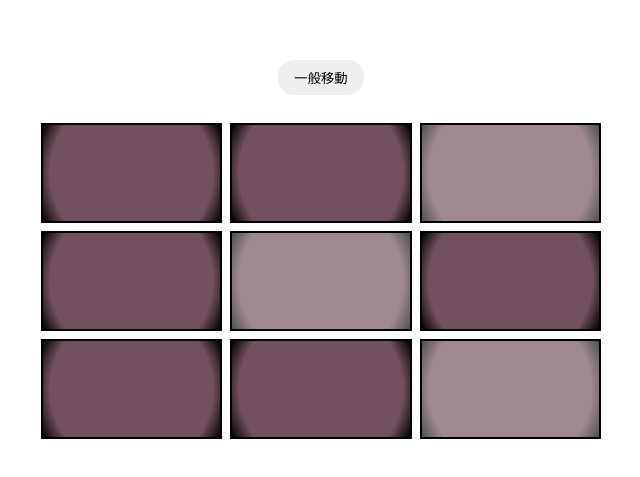
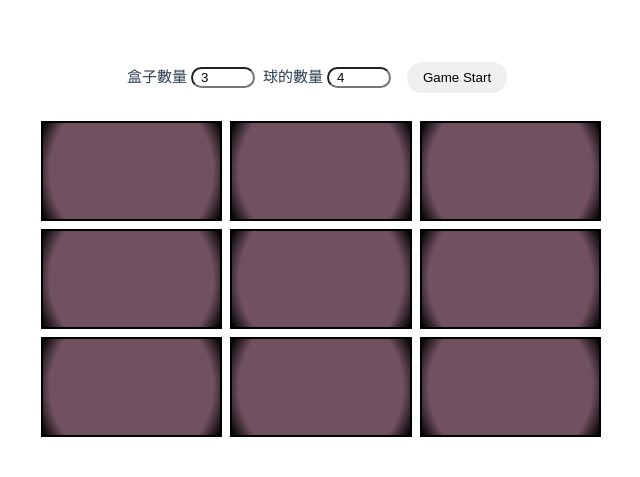
Before and after one commit to ingridkao/neutec-interview, a Vue app: page / in a window 1280 px wide. Shown: the part 145-622 px from the top of the page, without its empty margins (319-959 px from the left). Built offline with nearby package versions, Linux system fonts and the light colour scheme.

Commit message:
改寫：讓格子和球可以被調整

```diff
--- a/src/App.vue
+++ b/src/App.vue
@@ -1,8 +1,25 @@
 <script setup>
     import { reactive } from 'vue'
 	const state = reactive({
-		plusAction: false
+		plusAction: false,
+		boxCount: 3,
+		ballCount: 4,
+		result: [11, 13, 31, 33]
 	})
+	const start = () => {
+		const list = []
+		state.result = []
+		for (let row = 1; row <= state.boxCount; row++) {
+			for (let col = 1; col <= state.boxCount; col++) {
+				list.push(parseInt(`${row}${col}`))
+			}
+		}
+		// random answer
+		for (let row = 0; row <= state.ballCount; row++) {
+			const index = Math.floor(Math.random() * list.length)
+			state.result.push(list[index])
+		}
+	}
 	const plus = () => {
 		state.plusAction = !state.plusAction
 	}
@@ -10,20 +27,24 @@
 
 <template>
 	<header>
-		<button @click="plus">{{state.plusAction? '加分題': '一般移動'}}</button>
+		<label for="boxCount">盒子數量</label>
+		<input type="number" id="boxCount" v-model="state.boxCount">
+		<label for="ballCount">球的數量</label>
+		<input type="number" id="ballCount" v-model="state.ballCount" min="1" :max="state.boxCount*state.boxCount">
+		<button @click="start">Game Start</button>
 	</header>
 
 	<main>
-		<div class="row">
-			<div class="col">
-				<div class="ball move1" :class="{rightDown3: state.plusAction}"></div>
+		<div class="row" v-for="row in state.boxCount" :key="row">
+			<div class="col" v-for="col in state.boxCount" :key="`${row}${col}`">
+				<div v-if="state.result.includes(parseInt(`${row}${col}`))" class="ball move1" :class="{rightDown3: state.plusAction}"></div>
 			</div>
-			<div class="col"></div>
+			<!-- <div class="col"></div>
 			<div class="col flashing">
 				<div class="ball move2" :class="{down3: state.plusAction}"></div>
-			</div>
+			</div> -->
 		</div>
-		<div class="row">
+		<!-- <div class="row">
 			<div class="col"></div>
 			<div class="col flashing"></div>
 			<div class="col"></div>
@@ -36,6 +57,6 @@
 			<div class="col flashing">
 				<div class="ball move2" :class="{down1: state.plusAction}"></div>
 			</div>
-		</div>
+		</div> -->
 	</main>
 </template>
--- a/src/assets/scss/base.scss
+++ b/src/assets/scss/base.scss
@@ -95,3 +95,10 @@ button{
 		background-color: hsla(160, 100%, 37%, 0.2);
 	}
 }
+
+input{
+	width: 4rem;
+	margin: 0 .5rem 0 .25rem;
+	border-radius: 1rem;
+	padding-left: .5rem;
+}
```
